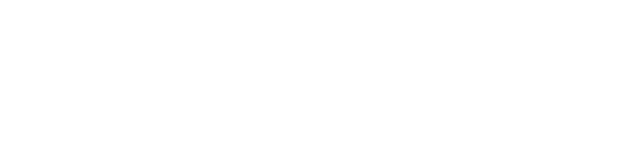
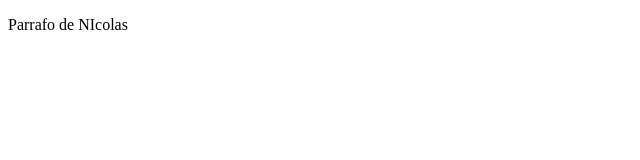
Before and after one commit to alejar1231/ClaseDH, a plain HTML site: page index.html in a window 1280 px wide. Shown: the whole page, without its empty margins (0-640 px from the left). Drawn offline with Linux system fonts and the light colour scheme.

Commit message:
Added text

```diff
--- a/index.html
+++ b/index.html
@@ -7,6 +7,6 @@
     <title>Pagina de Nicolas V2</title>
 </head>
 <body>
-
+    <p>Parrafo de NIcolas</p>
 </body>
 </html>
```
